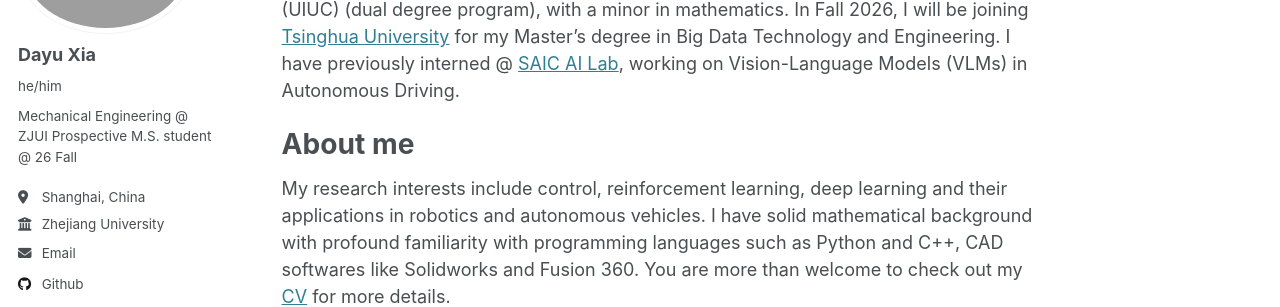
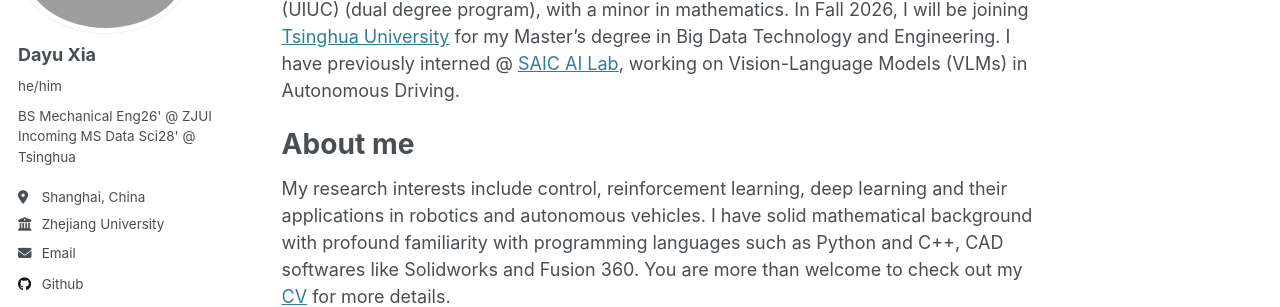
Before and after one commit to dyxia1241/dyxia1241.github.io, a Jekyll site: the page built from _pages/about.md, in a window 1280 px wide. Shown: the part 206-513 px from the top of the page. Built offline with Jekyll 4.4.1, drawn with Linux system fonts in a browser that asks for light colours.

Commit message:
Update _config.yml

```diff
--- a/_config.yml
+++ b/_config.yml
@@ -24,7 +24,7 @@ author:
   avatar           : "me_new.png"
   name             : "Dayu Xia"
   pronouns         : "he/him"
-  bio              : "Mechanical Engineering @ ZJUI \n Prospective M.S. student @ 26 Fall"
+  bio              : "BS Mechanical Eng26' @ ZJUI \n Incoming MS Data Sci28' @ Tsinghua"
   location         : "Shanghai, China"
   employer         : "Zhejiang University"
   uri              : # URL
```
